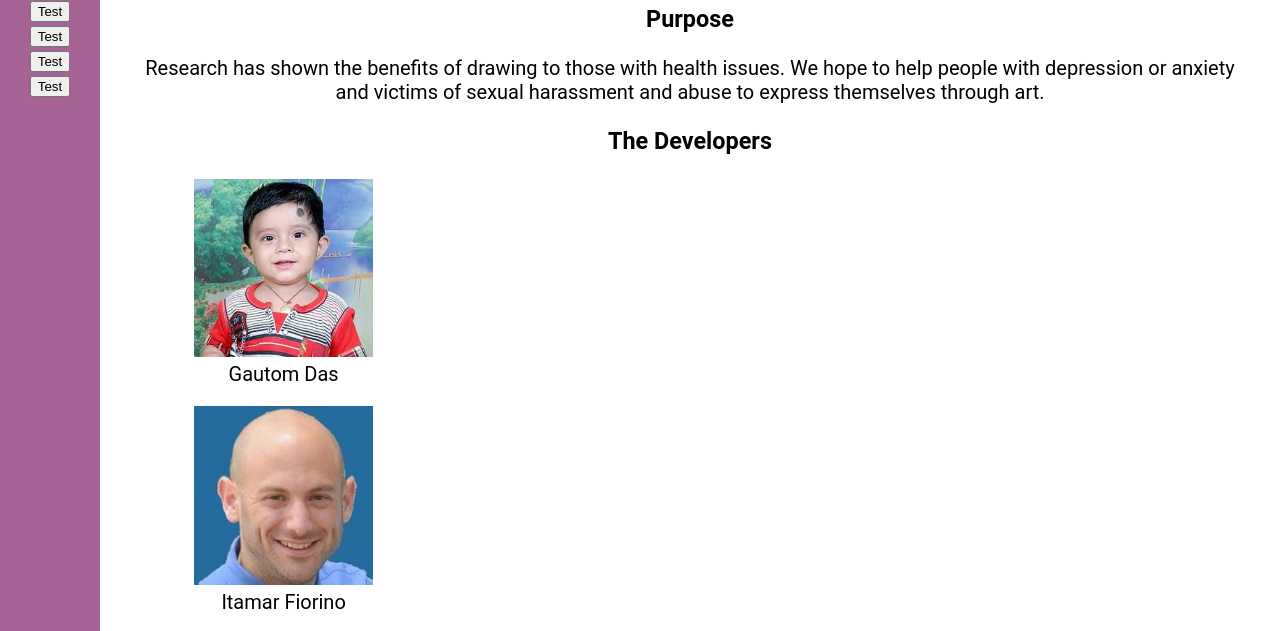
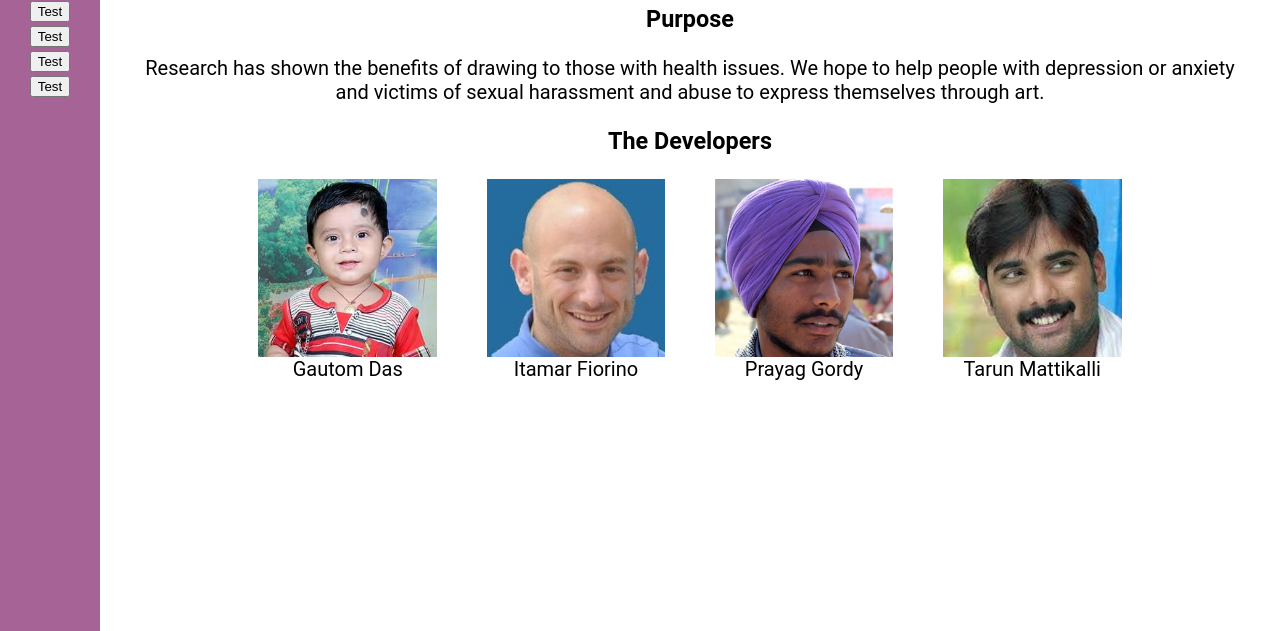
Before and after one commit to itamarfiorino/Lighthouse, a website: page public/about.html in a window 1280 px wide. Shown: the part 98-729 px from the top of the page. Drawn offline with nearby package versions, Linux system fonts and the light colour scheme.

Commit message:
added figure for about page

```diff
--- a/public/style.css
+++ b/public/style.css
@@ -112,3 +112,13 @@ li a:hover {
     display:table-cell;
     vertical-align:middle;
 }
+figure {
+    display: inline-block;
+    margin: auto;
+}
+figure img {
+    vertical-align: top;
+}
+figure figcaption {
+    text-align: center;
+}
```
